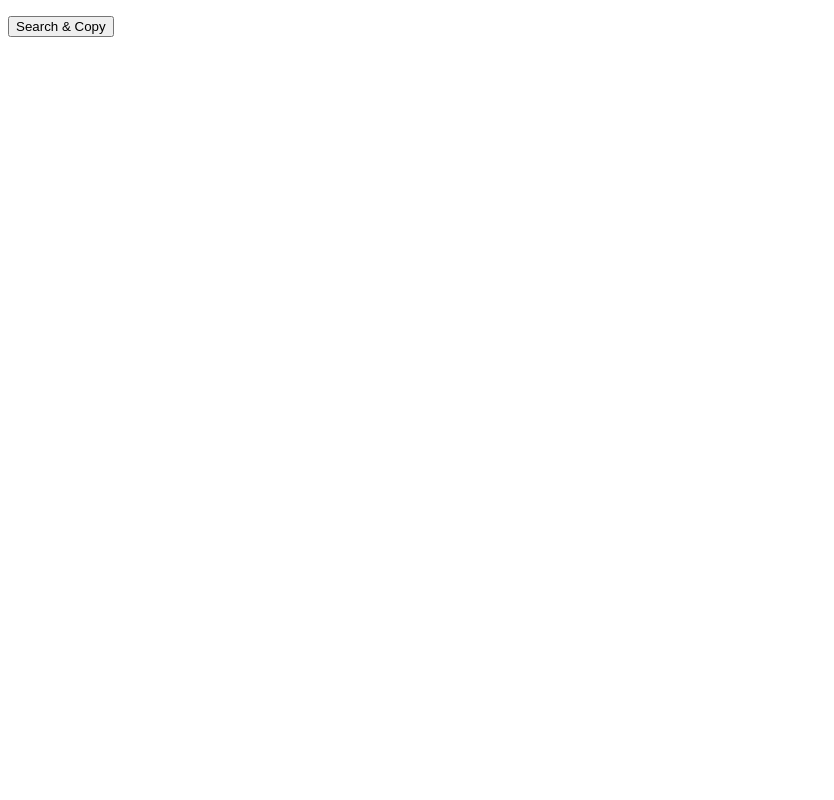
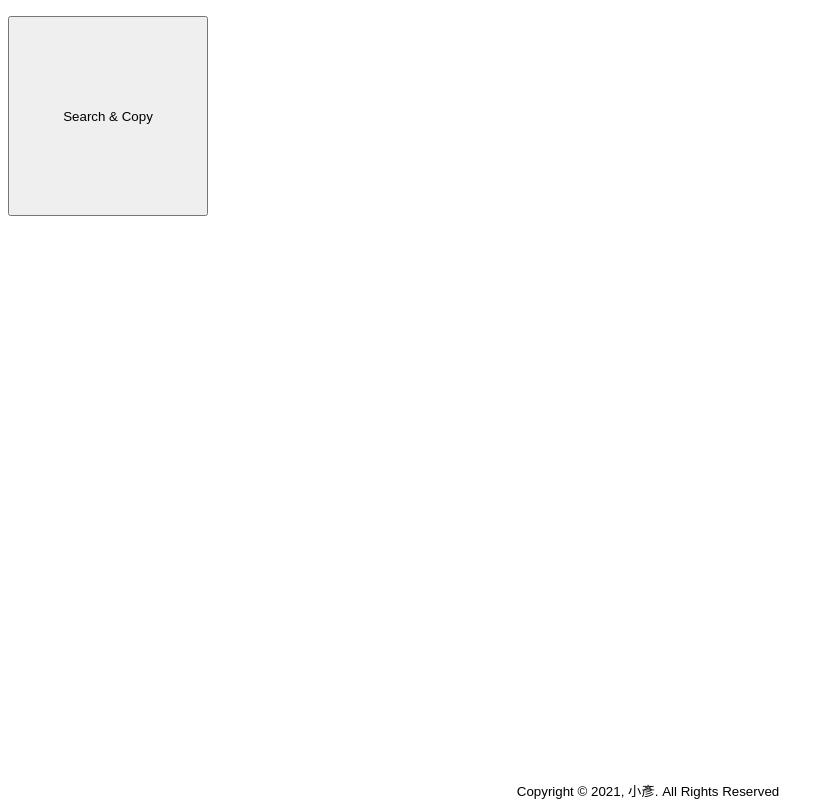
Before and after one commit to TomatoGuy0502/lol-anniversary, a website: page index.html in a window 1280 px wide. Shown: the whole page, without its empty margins (0-834 px from the left). Drawn offline with Linux system fonts and the light colour scheme.

Commit message:
feat: change button size

```diff
--- a/index.html
+++ b/index.html
@@ -4,11 +4,27 @@
 <head>
 	<title>lol anniversary</title>
 	<meta charset="UTF-8" />
+	<style>
+		body {
+			font-family: sans-serif;
+		}
+		#btn {
+			height: 200px;
+			width: 200px;
+		}
+		footer {
+			width: 100%;
+			text-align: center;
+			position: fixed;
+			bottom: 0;
+		}
+	</style>
 </head>
 
 <body>
 	<p id="code"></p>
 	<button onClick="getCode()" id="btn">Search & Copy</button>
+	<footer> <small>Copyright &copy; 2021, 小彥. All Rights Reserved</small> </footer>
 	<script>
 	function getCode() {
 		btn.disabled = true
```
